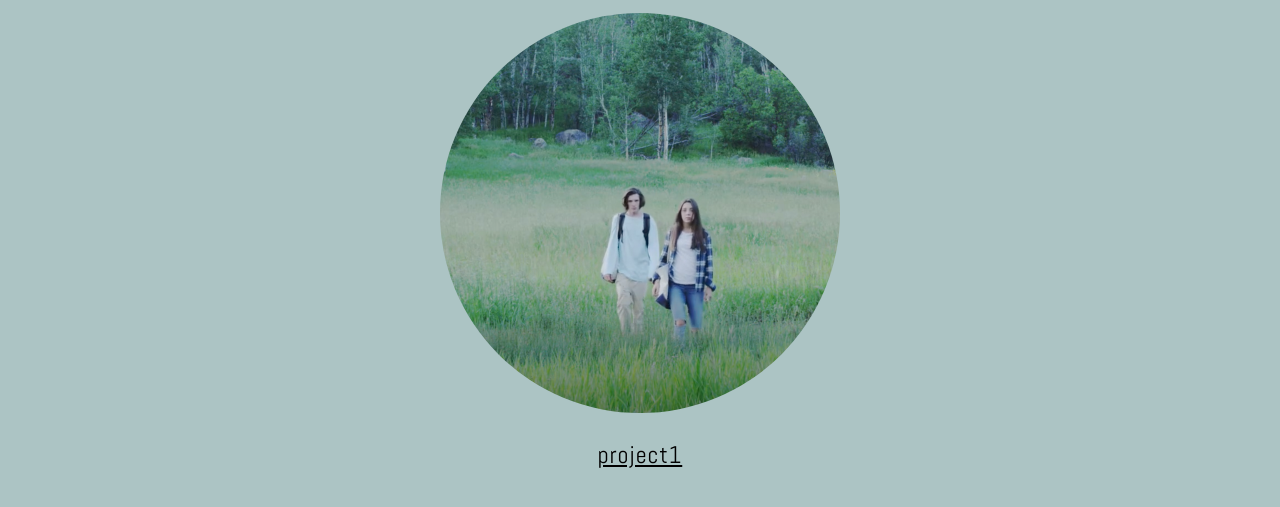
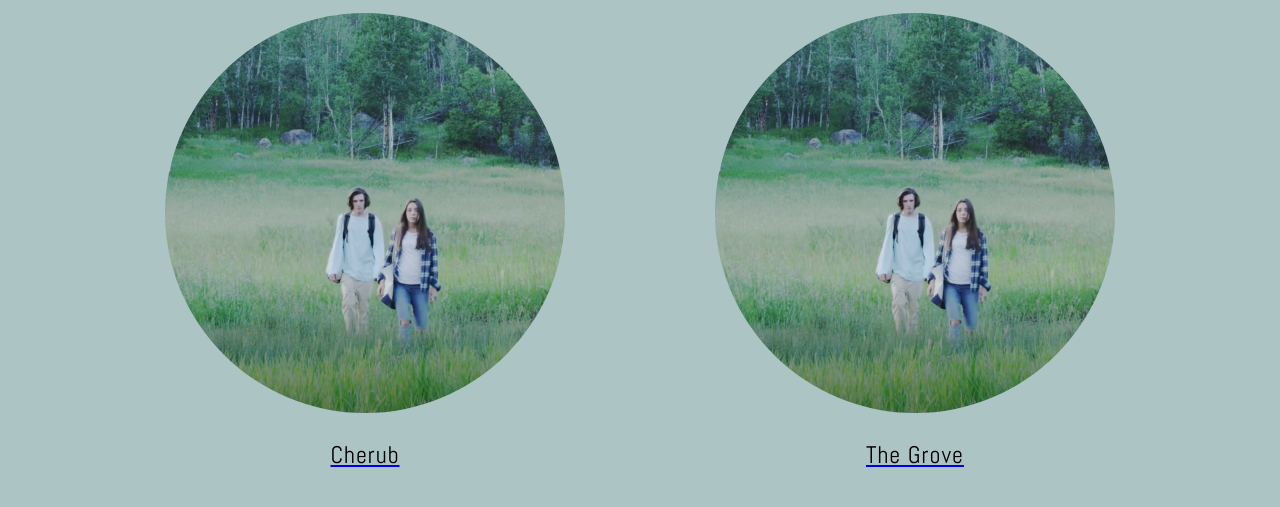
Before and after one commit to alexcarrengler/portfolio-alex-carr, a Gatsby site in the folder gatsby-portfolio/: page /scoring in a window 1280 px wide. Shown: the part 239-746 px from the top of the page. Built offline with nearby package versions, Linux system fonts and the light colour scheme; Gatsby itself is replaced by a stand-in of ours.

Commit message:
✨ dynamically display markdown frontmatter

```diff
--- a/gatsby-portfolio/src/pages/projects.module.scss
+++ b/gatsby-portfolio/src/pages/projects.module.scss
@@ -38,9 +38,6 @@
     cursor: pointer;
 }
 
-.projectLink{
-    color: black;
-}
 
 // Medium devices (tablets, 768px and up)
 @media (min-width: 768px) {
--- a/gatsby-portfolio/src/pages/scoring.js
+++ b/gatsby-portfolio/src/pages/scoring.js
@@ -1,5 +1,5 @@
 import React from "react";
-import { Link } from "gatsby";
+import { Link, graphql } from "gatsby";
 
 import SEO from "../components/seo";
 
@@ -9,25 +9,17 @@ import projectsStyles from "./projects.module.scss";
 
 import TestImage from "../images/thumbnails/scoring/000_scoring-th.png";
 
-const projects = [
-	{
-		link: ``,
-		thumbnailTitle: `project1`,
-		thumbnailImage: `${TestImage}`,
-		title: `The Grove`,
-		image: `${TestImage}`,
-		credits: `Will Kahn, Alex Carr`,
-		projectDescription: ``,
-		personalDescription: ``
-	}
-];
+const projects = [];
 
-const Scoring = () => {
+const Scoring = ({data}) => {
+	const projects = data.allMarkdownRemark.edges
+	console.log(projects);
+
 	const posts = projects.map((p) => (
 		<div className={`${projectsStyles.projectWrapper}`}>
-			<Link to={`/`} state={{ post: p }} className={`${projectsStyles.projectLink}`}>
-				<img className={projectsStyles.thumbnail} src={p.thumbnailImage} />
-				<p className={projectsStyles.projectTitle}>{p.thumbnailTitle}</p>
+			<Link to={`/`} className={`${projectsStyles.projectLink}`}>
+				<img className={projectsStyles.thumbnail} src={TestImage} />
+				<p className={projectsStyles.projectTitle}>{p.node.frontmatter.title}</p>
 			</Link>
 		</div>
 	));
@@ -38,11 +30,26 @@ const Scoring = () => {
 			<section>
 				<h1 className={`${pageStyles.title} ${projectsStyles.pageTitle}`}>Scoring</h1>
 				<div className={`${projectsStyles.projectsContainer}`}>
-					<div className={`${projectsStyles.projectWrapper}`}>{posts}</div>
+					{posts}
 				</div>
 			</section>
 		</div>
 	);
 };
 
+export const cmsPosts = graphql`
+	query MyQuery {
+		allMarkdownRemark(filter: { fileAbsolutePath: { regex: "/(scoring)/" } }) {
+			edges {
+				node {
+					frontmatter {
+						title
+						description
+					}
+				}
+			}
+		}
+	}
+`;
+
 export default Scoring;
```
